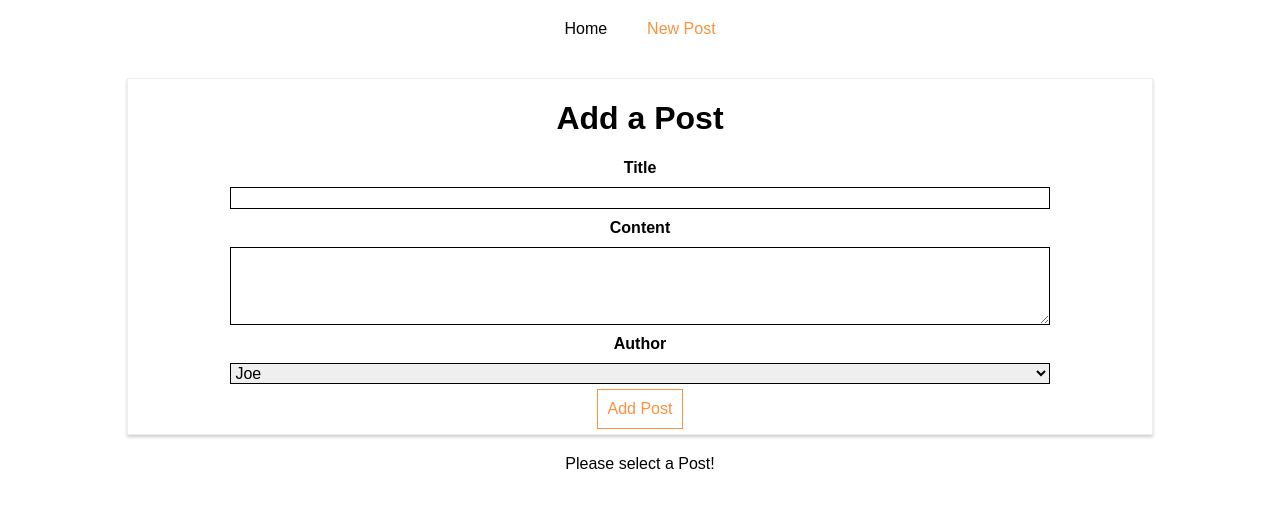
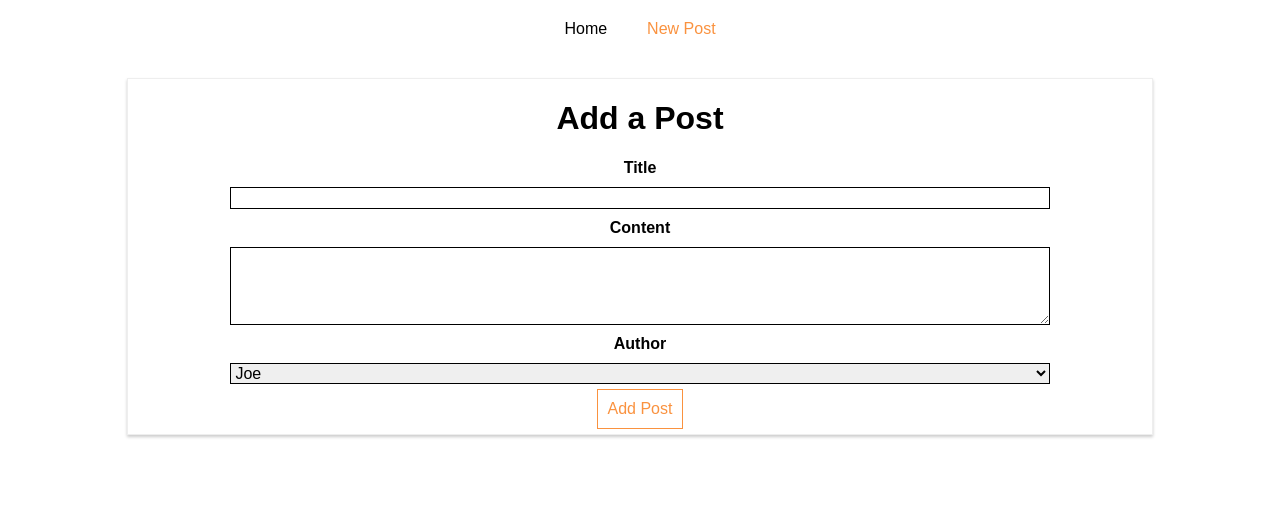
Before and after one commit to joespinelli7/react-http-requests-guide, a React (Create React App) app: page /new-post in a window 1280 px wide. Shown: the top 508 px of the page. Built offline with nearby package versions, Linux system fonts and the light colour scheme; no server answers.

Commit message:
using switch to load single routes

```diff
--- a/src/containers/Blog/Blog.js
+++ b/src/containers/Blog/Blog.js
@@ -1,7 +1,7 @@
 import React, { Component } from 'react';
 import './Blog.css';
 import Posts from './Posts/Posts';
-import { Route, NavLink } from 'react-router-dom';
+import { Route, NavLink, Switch } from 'react-router-dom';
 import NewPost from './NewPost/NewPost';
 import FullPost from './FullPost/FullPost';
 
@@ -33,9 +33,15 @@ class Blog extends Component {
                 </header>
                 {/* <Route path="/" exact render={() => <h1>Home</h1>} />
                 <Route path="/" exact render={() => <h1>Home 2</h1>} /> */}
+                {/*wrap w/ SWITCH so it goes to first route that matches a given path and won't render
+                any othe routes*/}
                 <Route path="/" exact component={Posts}/>
-                <Route path="/new-post" component={NewPost}/>
-                <Route path="/:id" exact component={FullPost}/>
+                <Switch>
+                  <Route path="/new-post" component={NewPost}/>
+                  {/* path="/:id" (:id) creates a flexible path that can be whatever you designate, so must
+                   go before any other similar routes, (such as "/new-post" above)*/}
+                  <Route path="/:id" exact component={FullPost}/>
+                </Switch>
             </div>
         );
     }
```
